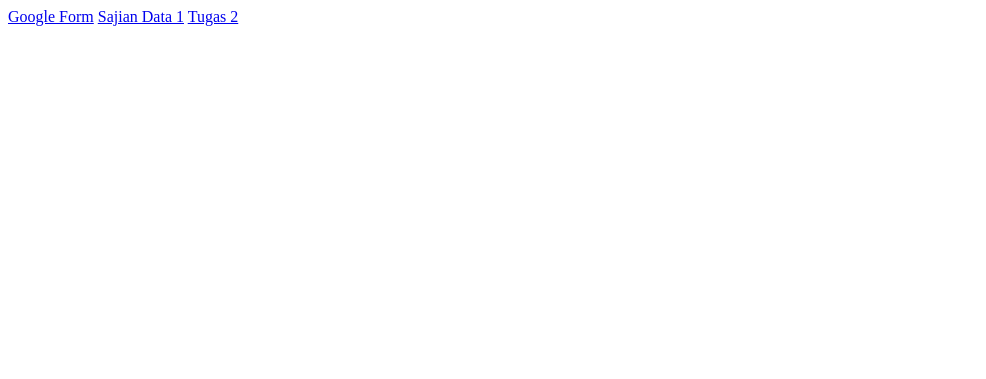
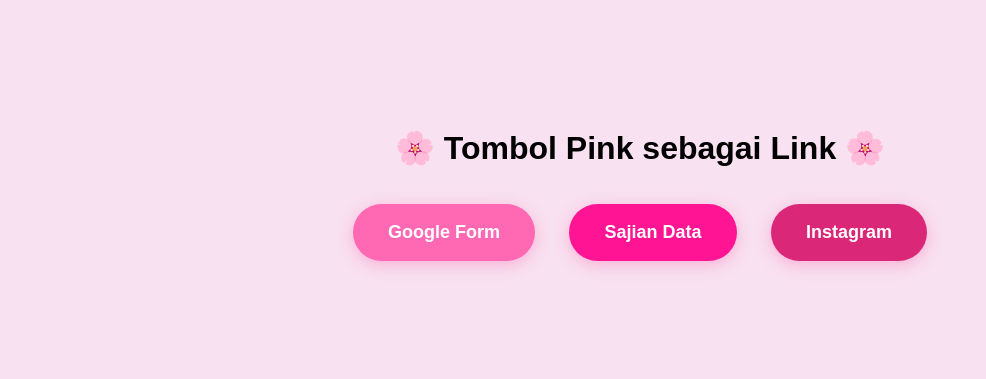
Before and after one commit to SalmaNajima/salma, a plain HTML site: page index.html in a window 1280 px wide. Shown: the whole page, without its empty margins (0-986 px from the left). Drawn offline with Linux system fonts and the light colour scheme.

Commit message:
Add styled buttons linking to external resources

```diff
--- a/index.html
+++ b/index.html
@@ -1,11 +1,49 @@
 <!DOCTYPE html>
 <html lang="id">
 <head>
-  <!-- Tombol Tugas 2 (warna & bentuk SAMA PERSIS) -->
-            <a href="https://docs.google.com/forms/d/e/1FAIpQLSfYmNpLMH75onY9Tmdy17G7hCMYKhwONj-lDk9bJZO_zURxKg/viewform?usp=header">Google Form</a>
+    <meta charset="UTF-8">
+    <meta name="viewport" content="width=device-width, initial-scale=1.0">
+    <title>3 Tombol Pink Link</title>
+    <style>
+        body {
+            font-family: Arial, sans-serif;
+            text-align: center;
+            padding: 100px;
+            background-color: #f8e1f0;
+        }
 
-            <!-- Tombol Tugas 2 (warna & bentuk SAMA PERSIS) -->
-            <a href="https://datastudio.google.com/reporting/871495fb-7dca-48d5-9003-2cd3ee7311a7" class="btn-pink">Sajian Data 1</a>
+        .btn {
+            display: inline-block;
+            padding: 18px 35px;
+            margin: 15px;
+            font-size: 18px;
+            font-weight: bold;
+            border: none;
+            border-radius: 50px;
+            cursor: pointer;
+            color: white;
+            text-decoration: none;
+            box-shadow: 0 4px 15px rgba(255, 105, 180, 0.4);
+            transition: all 0.3s;
+        }
 
-      <!-- Tombol Tugas 2 (warna & bentuk SAMA PERSIS) -->
-            <a href="https://salmanajima.github.io/Salma-Najima/" class="btn-pink">Tugas 2</a>
+        .btn:hover {
+            transform: translateY(-5px);
+            box-shadow: 0 10px 25px rgba(255, 105, 180, 0.5);
+        }
+
+        .btn1 { background-color: #ff69b4; }
+        .btn2 { background-color: #ff1493; }
+        .btn3 { background-color: #db2777; }
+    </style>
+</head>
+<body>
+
+    <h1>🌸 Tombol Pink sebagai Link 🌸</h1>
+
+    <a href="https://docs.google.com/forms/d/e/1FAIpQLSfYmNpLMH75onY9Tmdy17G7hCMYKhwONj-lDk9bJZO_zURxKg/viewform?usp=header" class="btn btn1" target="_blank">Google Form</a>
+    <a href="https://datastudio.google.com/reporting/871495fb-7dca-48d5-9003-2cd3ee7311a7" class="btn btn2" target="_blank">Sajian Data</a>
+    <a href="https://instagram.com" class="btn btn3" target="_blank">Instagram</a>
+
+</body>
+</html>
```
